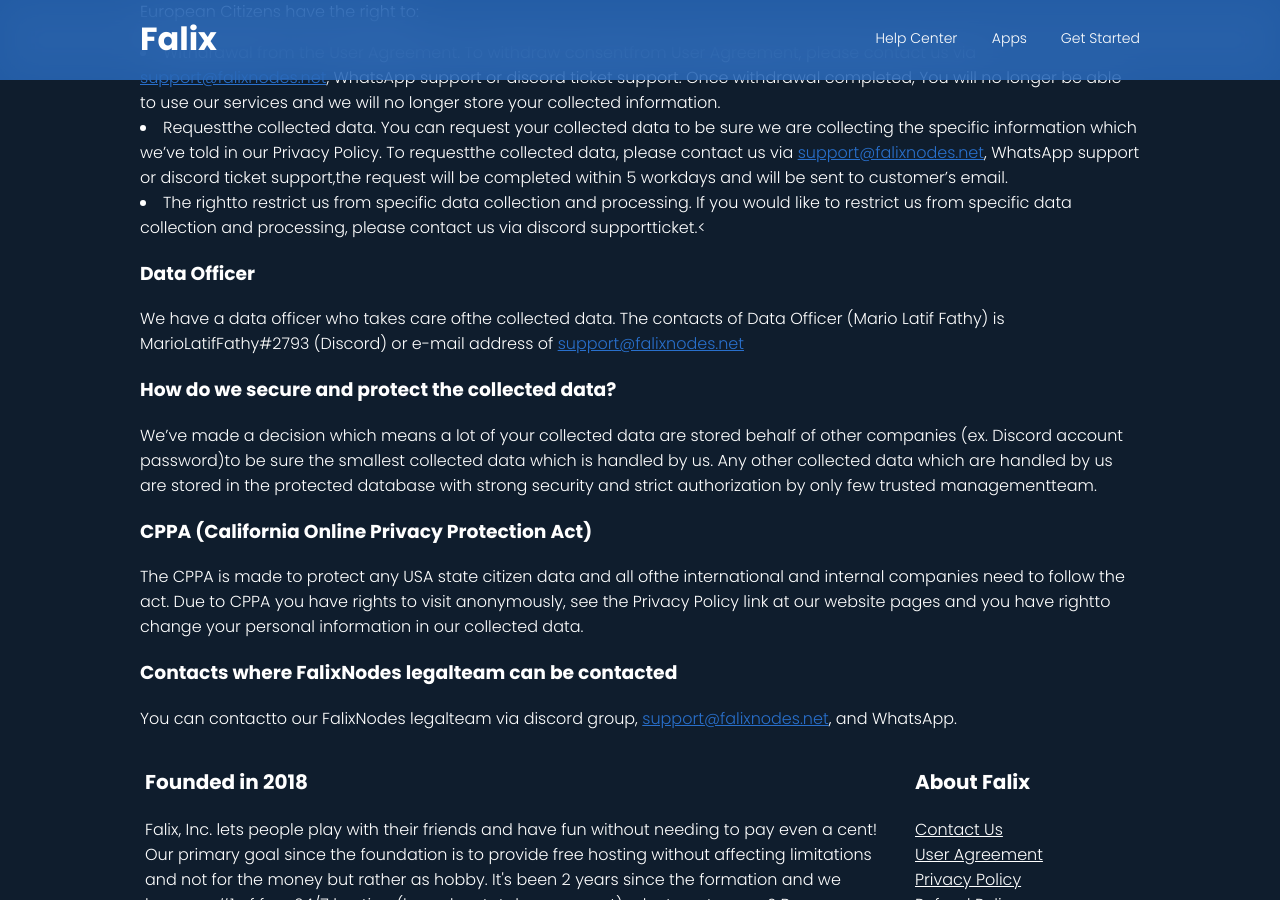
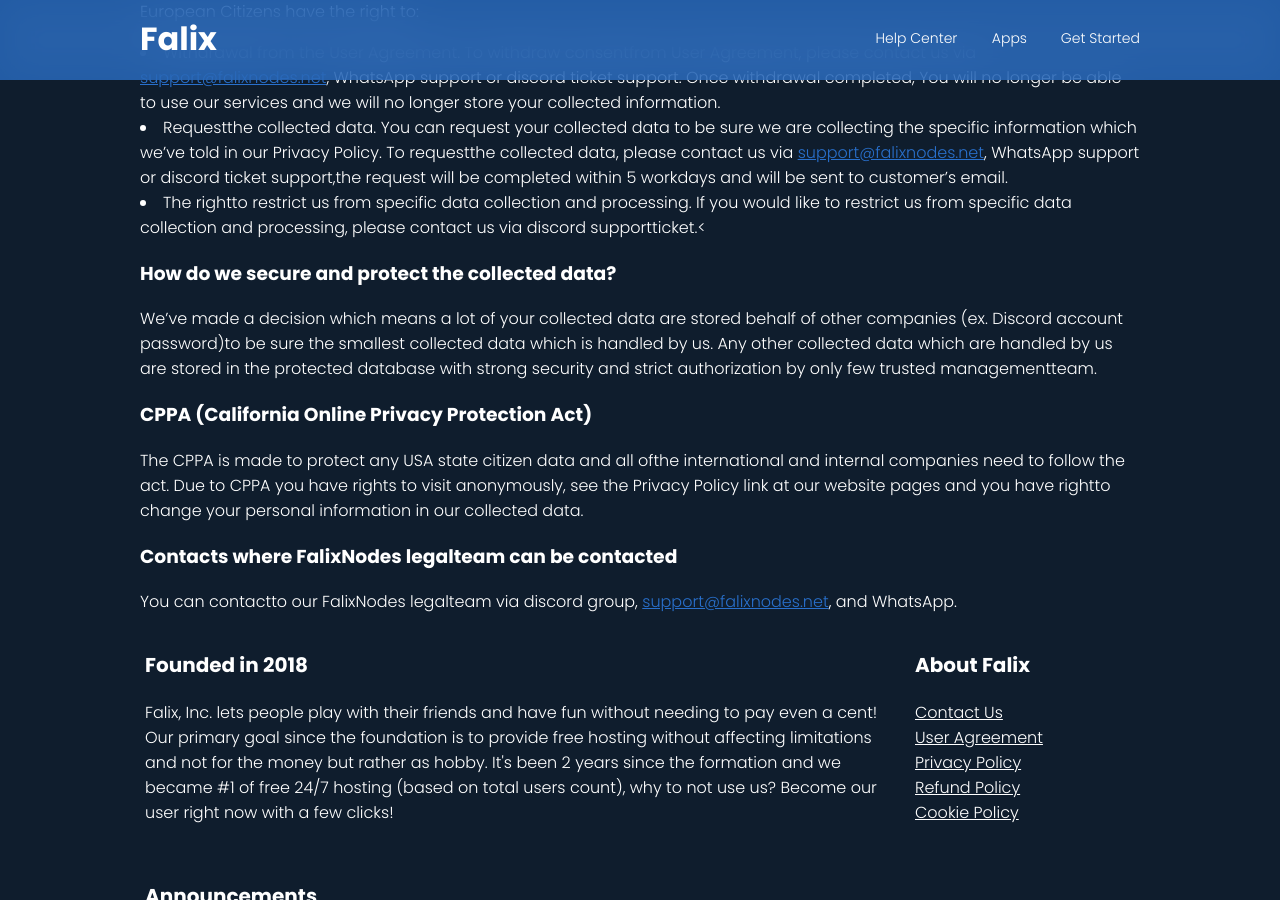
Before and after one commit to elyrodso/main-website, a Jekyll site: the page privacy-policy/index.html, which Jekyll copies as it is, in a window 1280 px wide and 900 px high, scrolled down 1429 px. Built offline with Jekyll 4.4.1, drawn with Linux system fonts in a browser that asks for light colours.

Commit message:
Remove "Data Officer" from Privacy Policy

```diff
--- a/privacy-policy/index.html
+++ b/privacy-policy/index.html
@@ -129,11 +129,6 @@
                             supportticket.<</li>
                     </ui>
 
-                    <h3>Data Officer</h3>
-                    <p>We have a data officer who takes care ofthe collected data. The contacts of Data
-                        Officer (Mario Latif Fathy) is MarioLatifFathy#2793 (Discord) or e-mail address of
-                        <a href="mailto:support@falixnodes.net">support@falixnodes.net</a></p>
-
                     <h3>How do we secure and protect the collected data?</h3>
                     <p>We’ve made a decision which means a lot of your collected data are stored behalf of
                         other companies (ex. Discord account password)to be sure the smallest collected data
```
